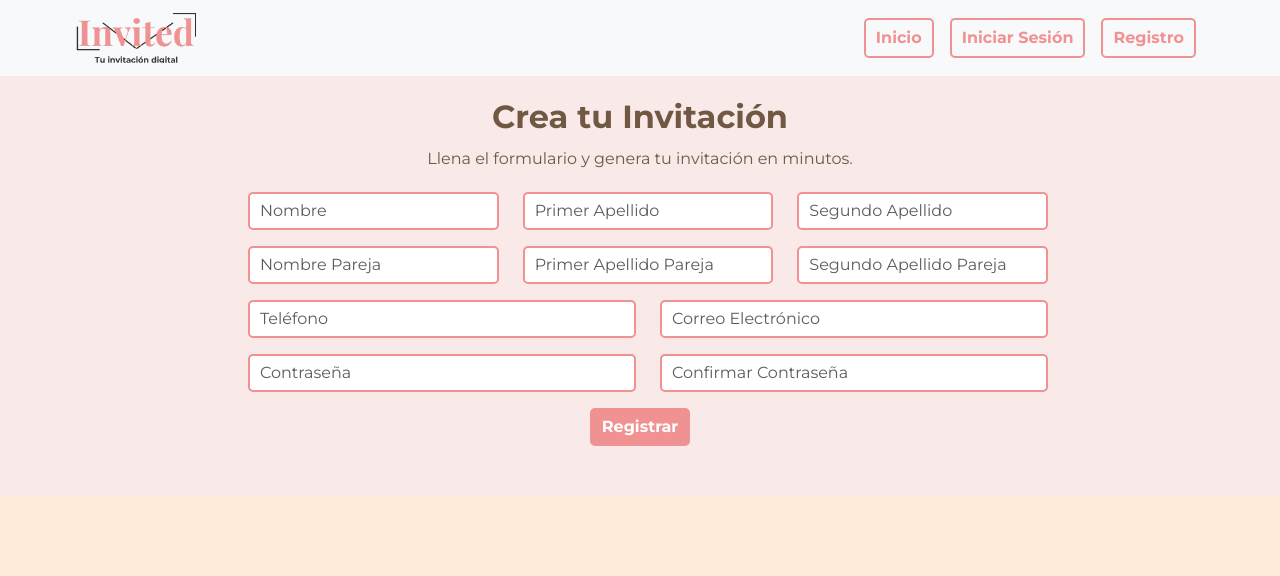
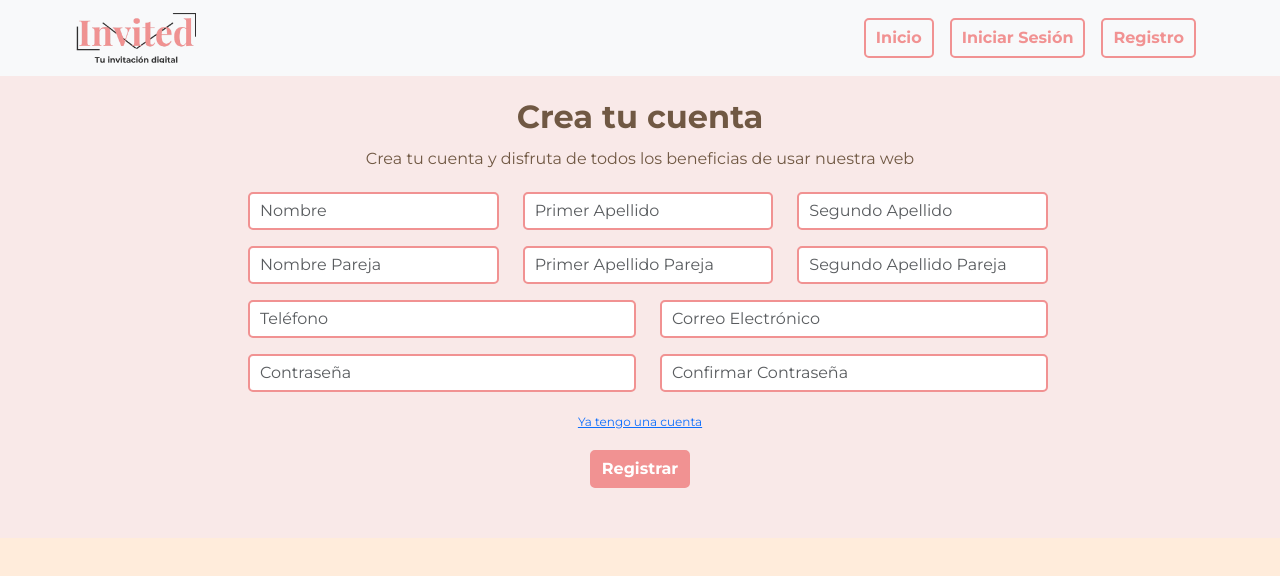
Before and after one commit to APAInsular/invited-front, a React (Create React App) app: page /register in a window 1280 px wide. Shown: the top 576 px of the page. Built offline with nearby package versions, Linux system fonts and the light colour scheme; no server answers; a web font is replaced by a local one.

Commit message:
arreglo imagenes

```diff
--- a/src/pages/LoginPartnerPage.jsx
+++ b/src/pages/LoginPartnerPage.jsx
@@ -1,6 +1,6 @@
 import React, { useState } from 'react';
 import { Form, Button, Container, Row, Col, Alert } from 'react-bootstrap';
-import { useNavigate } from 'react-router-dom';
+import { useNavigate, Link } from 'react-router-dom';
 import apiClient from '../config/axiosConfig';
 import { useContext } from 'react';
 import { AuthContext } from '../context/AuthContext';
@@ -84,6 +84,12 @@ const Login = () => {
               />
             </Form.Group>
 
+            <Row>
+              <Col>
+                <Link to={"/register"} style={{ fontSize: "12px" }}>No tengo una cuenta</Link>
+              </Col>
+            </Row>
+
             <Button variant="primary" type="submit" className="mt-4 w-100">
               Iniciar Sesión
             </Button>
--- a/src/pages/RegisterPartnerPage.jsx
+++ b/src/pages/RegisterPartnerPage.jsx
@@ -1,7 +1,7 @@
 import { useForm } from "react-hook-form";
 import { Container, Row, Col, Button, Form } from "react-bootstrap";
 
-import { useNavigate } from "react-router-dom";
+import { useNavigate, Link } from "react-router-dom";
 
 import apiClient from '../config/axiosConfig';
 import { redirect } from "react-router-dom";
@@ -61,8 +61,8 @@ export default function UserRegistrationForm() {
 
     return (
         <div className="mt-5" style={{ backgroundColor: "#F9E9E8", padding: "50px", textAlign: "center" }}>
-            <h2 style={{ fontSize: "2rem", fontWeight: "bold" }}>Crea tu Invitación</h2>
-            <p style={{ marginTop: "10px" }}>Llena el formulario y genera tu invitación en minutos.</p>
+            <h2 style={{ fontSize: "2rem", fontWeight: "bold" }}>Crea tu cuenta</h2>
+            <p style={{ marginTop: "10px" }}>Crea tu cuenta y disfruta de todos los beneficias de usar nuestra web</p>
             <Form onSubmit={handleSubmit(onSubmit)} style={{ maxWidth: "800px", margin: "0 auto", marginTop: "20px" }}>
                 <Row>
                     <Col md={4}>
@@ -132,7 +132,12 @@ export default function UserRegistrationForm() {
                         </Form.Group>
                     </Col>
                 </Row>
-                <Button type="submit" variant="danger" style={{ ...defaultStyle, backgroundColor: "#F19292", color: "white" }}>Registrar</Button>
+                <Row>
+                    <Col>
+                        <Link to={"/login"} style={{ fontSize: "12px" }}>Ya tengo una cuenta</Link>
+                    </Col>
+                </Row>
+                <Button type="submit" variant="danger" className="mt-3" style={{ ...defaultStyle, backgroundColor: "#F19292", color: "white" }}>Registrar</Button>
             </Form>
         </div>
     );
--- a/src/templates/Template.jsx
+++ b/src/templates/Template.jsx
@@ -1,4 +1,4 @@
-import React from 'react';
+import React, { useEffect, useState } from 'react';
 import 'bootstrap/dist/css/bootstrap.min.css';
 import './styles/WeddingWebsite.css';
 
@@ -22,11 +22,22 @@ const images = [
 ];
 
 const WeddingWebsite = ({ wedding }) => {
-    console.log(wedding);
+    const [newImages, setNewImages] = useState([]);
+    const baseUrl = process.env.REACT_APP_BACKEND_URL; // Usa una variable de entorno o un valor por defecto
+
+    const changeImages = () => {
+        // Aseguramos que se genera un array con las URLs de las imágenes
+        const imageUrls = wedding.images.map((image) => `${baseUrl}/storage/${image.image}`);
+        setNewImages(imageUrls); // Actualizamos el estado con el nuevo array
+    }
+
+    useEffect(() => {
+        changeImages();
+    }, [wedding.images]);
 
     // Construye la URL completa de la imagen
-    const baseUrl = process.env.REACT_APP_API_URL || 'http://localhost:8000'; // Usa una variable de entorno o un valor por defecto
     const imageUrl = `${baseUrl}/storage/${wedding.coverImage}`;
+    console.log(imageUrl)
 
     return (
         <div>
@@ -68,7 +79,7 @@ const WeddingWebsite = ({ wedding }) => {
             <br />
             <hr />
             <br />
-            {wedding.id === 9 ? <Gallery images={images} speed={20} /> : <Gallery images={wedding.images} speed={20} />}
+            {wedding.id === 9 ? <Gallery images={images} speed={20} /> : <Gallery images={newImages} speed={20} />}
             <br />
             <hr />
             <br />
--- a/src/templates/components/Gallery.jsx
+++ b/src/templates/components/Gallery.jsx
@@ -13,6 +13,8 @@ const Gallery = ({ images, speed = 50 }) => {
 
         return () => clearInterval(interval);
     }, [speed]);
+
+
 
     return (
         <div className="slider-container">
```
